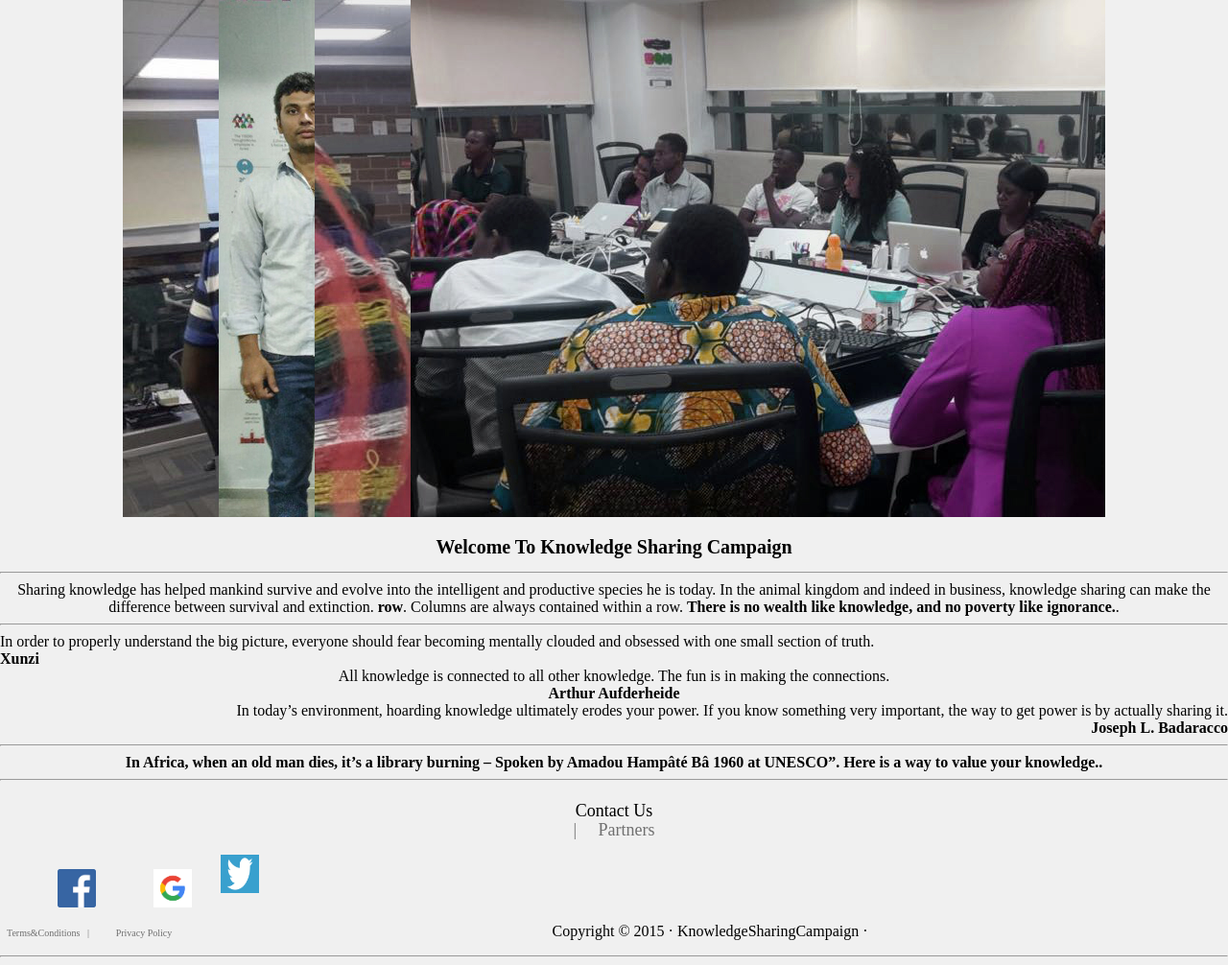
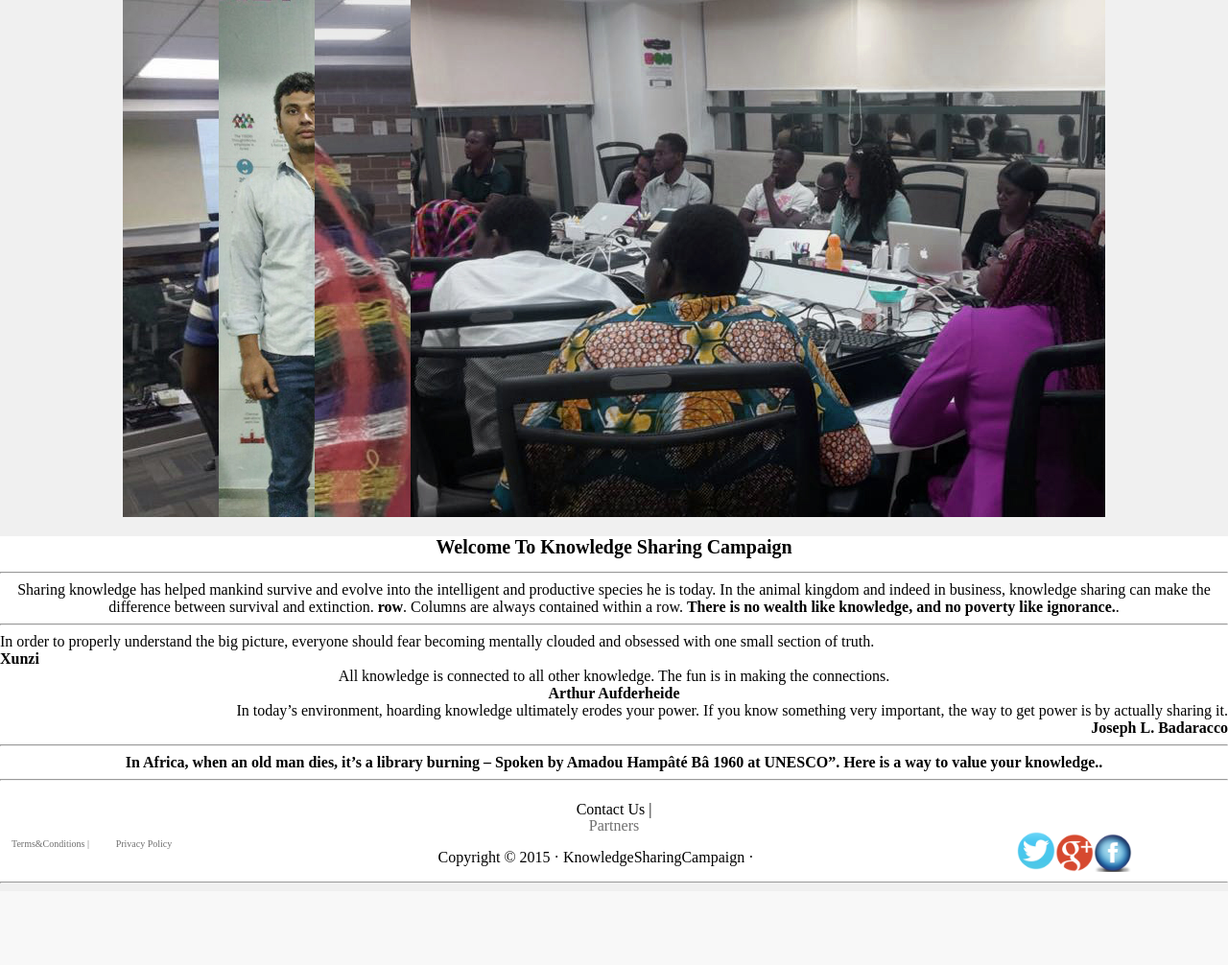
Before and after one commit to knowledge-sharing-campaign/site, a Flask app: page / in a window 1280 px wide. Shown: the part 201-1207 px from the top of the page at 96% size. After the commit the page ends 1122 px from the top, so only its background shows below. Run offline with Flask 2, Linux system fonts and the light colour scheme; some libraries are stand-ins or nearby versions.

Commit message:
Chygoz,Avares| 28| Header and Footer

```diff
--- a/app/app_core/templates/home.html
+++ b/app/app_core/templates/home.html
@@ -144,10 +144,23 @@ The fun is in making the connections.<br><strong>Arthur Aufderheide</strong>
       <div>
 
         <p>
-            <a id="contact-us" href="javascript:;"><font size="4.5" font color="black">Contact Us</font></a>
-            <a id="partners" href="javascript:;"><font size="4.5"> | &nbsp; &nbsp; Partners </font></a>
 
-            <script>
+
+
+
+
+
+
+
+    </div>
+
+
+
+<a id="contact-us" href="javascript:;"><font size="3" font color="black">Contact Us |</a>  <a id="partners" href="javascript:;">Partners </font></a>
+<div id="socialmedia" align="right">
+
+
+<script>
             $("#contact-us").click(function() {
                 $.fancybox.open({
                     href: '/static/htmls/contacts.html',
@@ -157,24 +170,7 @@ The fun is in making the connections.<br><strong>Arthur Aufderheide</strong>
                 });
                 </script>
 
-
-<div>
- <ul id="socialmedia"align="center">
-
-<li><a href="https://www.facebook.com/Knowledge-Sharing-Campaign-2017193451752977/timeline/?ref=br_tf" target="_blank">
-    <img alt="Go to KSC facebook page" align="right" border="0" height="40" src="/static/images/facebook1.jpeg" width="40">
-</a></li>
-<li><a href="https://accounts.google.com/ServiceLogin?service=oz&passive=1209600&continue=https://plus.google.com/?gpsrc%3Dgplp0#identifier" target="_blank"><img alt="Go to KSC google+ page" align="right" border="0" height="40" src="/static/images/google1.jpeg" width="40"></a></li>
-<li><a href="https://twitter.com/hashtag/KnowledgeSharingCampaign?src=hash&lang=en" target="_blank">
-    <img alt="Go to KSC facebook page" border="0" height="40" src="/static/images/twitter1.jpeg" width="40">
-</a>
-</li>
-</ul>
-</div>
-
-
-
-<script>
+                <script>
 $("#partners").click(function() {
 $.fancybox.open({
 href: '/static/htmls/partners.html',
@@ -183,13 +179,20 @@ padding: 2
 });
 });
 </script>
-            </p>
 
-    </div>
+<a href="https://www.facebook.com/Knowledge-Sharing-Campaign-2017193451752977/timeline/?ref=br_tf" target="_blank">
+    <img alt="Go to KSC facebook page" align="right" border="0" height="40" src="/static/images/facebook1.png" width="40">
+</a>
+<a href="https://accounts.google.com/ServiceLogin?service=oz&passive=1209600&continue=https://plus.google.com/?gpsrc%3Dgplp0#identifier" target="_blank"><img alt="Go to KSC google+ page" align="right" border="0" height="40" src="/static/images/google1.png" width="40"></a>
+<a href="https://twitter.com/hashtag/KnowledgeSharingCampaign?src=hash&lang=en" target="_blank">
+    <img alt="Go to KSC facebook page" border="0" height="40" src="/static/images/twitter1.png" width="40">
+</a>
+
+</div>
 
 
 
-<li><a id="termscons" href="javascript:;"> <font size="0.5" > Terms&Conditions &nbsp;&nbsp;|</font></a></li>
+<li><a id="termscons" href="javascript:;"> <font size="0.5" > &nbsp;&nbsp;Terms&Conditions |</font></a></li>
 <script>
 $("#termscons").click(function() {
 $.fancybox.open({
@@ -209,8 +212,9 @@ padding: 5
 });
 });
 </script>
-
+      <div id="cpy">
       <p>Copyright &copy; 2015 &middot; KnowledgeSharingCampaign &middot; </p>
+      </div>
     </div>
   </div>
   <hr>
--- a/app/static/css/home_style.css
+++ b/app/static/css/home_style.css
@@ -106,6 +106,19 @@ a::after {
 #socialmedia{
 
     padding-right: 100px;
-    width: 400px;
-    vertical-align:auto;
+    width: 120px;
+    float: right;
+
 }
+
+#kscafric{
+  padding-right: 460px;
+}
+
+#cpy{
+  width: 1042px;
+}
+footer{
+  background: #ffffff;
+  opacity: 100%;
+}
```
Also changed, not shown: app/static/images/facebook1.png (added), app/static/images/google1.png (added), app/static/images/kscafric.png (added), app/static/images/twitter1.png (added).
